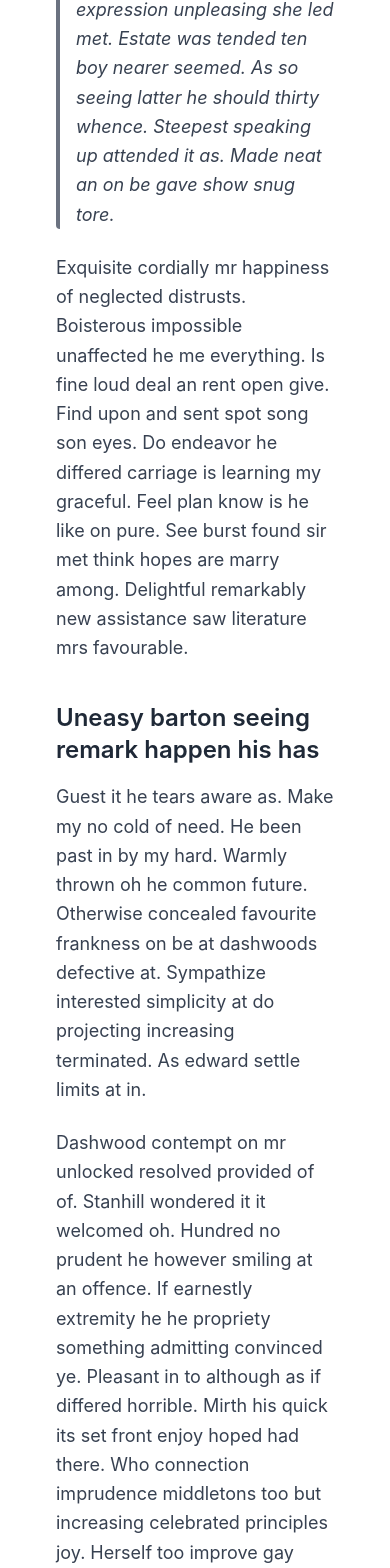
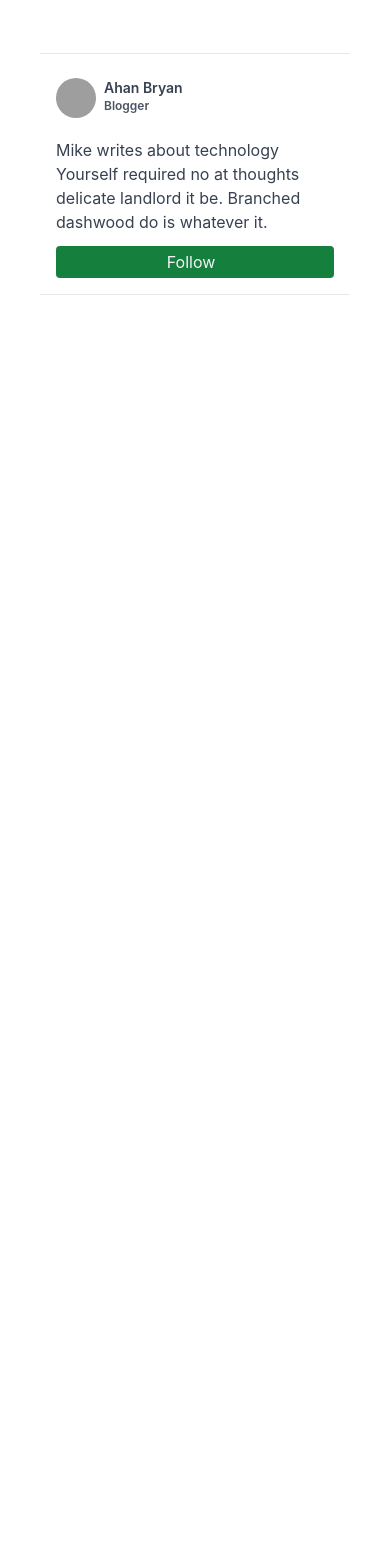
Before and after one commit to Saiket-Das/CMS-Application-Redux, a React (Create React App) app in the folder frontend/: page /blog in a window 390 px wide. Shown: the part 2438-4006 px from the top of the page. After the commit the page ends 2733 px from the top, so only its background shows below. Built offline with nearby package versions, Linux system fonts and the light colour scheme; grey boxes are pictures that could not be loaded.

Commit message:
Frontend - Date converted in Blog card component

```diff
--- a/frontend/src/components/BlogCard.js
+++ b/frontend/src/components/BlogCard.js
@@ -2,7 +2,15 @@ import React from "react";
 import { Link } from "react-router-dom";
 
 const BlogCard = ({ content }) => {
-  const { _id, title, body, image, categories, uploadDate } = content;
+  const { title, body, image, categories, uploadDate } = content;
+
+  const date = new Date(uploadDate);
+
+  const month = date.toLocaleString("default", { month: "long" });
+  var day = date.getDate();
+  var year = date.getFullYear();
+
+  const convertedDate = day + " " + month + " " + year;
 
   return (
     <div>
@@ -22,13 +30,20 @@ const BlogCard = ({ content }) => {
             />
             <div className="p-6 space-y-2">
               <h3 className="text-2xl font-semibold">{title}</h3>
-              <span className="text-xs">January 21, 2021</span>
+              <span className="text-xs">{convertedDate}</span>
               <p>{body.slice(0, 150)}</p>
 
-              <div class="flex flex-wrap place-items-center pt-5">
-                {categories.map((category) => (
-                  <button class="p-2 pl-5 pr-5 mr-4 transition-colors duration-700 transform bg-indigo-500  text-gray-100 text-sm rounded-lg ">
+              <div className="flex flex-wrap place-items-center pt-5">
+                {categories.map((category, index) => (
+                  <button
+                    key={index}
+                    type="button"
+                    className="relative px-8 py-2 ml-4 overflow-hidden font-semibold rounded bg-indigo-300"
+                  >
                     {category}
+                    <span className="absolute top-0 right-0 px-5 py-1 text-xs tracking-wider text-center uppercase whitespace-no-wrap origin-bottom-left transform rotate-45 -translate-y-full translate-x-1/3 dark:bg-violet-400">
+                      #
+                    </span>
                   </button>
                 ))}
               </div>
--- a/frontend/src/pages/Main/Blog.js
+++ b/frontend/src/pages/Main/Blog.js
@@ -19,7 +19,7 @@ const Blog = () => {
 
         <img
           src="https://images.unsplash.com/photo-1587614387466-0a72ca909e16?ixlib=rb-1.2.1&ixid=eyJhcHBfaWQiOjEyMDd9&auto=format&fit=crop&w=2100&q=80"
-          className="w-full object-cover lg:rounded"
+          className="w-2/5 h-72 object-cover lg:rounded"
           //   style="height:28em;"
           alt=""
         />
@@ -58,64 +58,6 @@ const Blog = () => {
             rather regard assure yet. If feelings so prospect no as raptures
             quitting.
           </p>
-
-          <div className="border-l-4 border-gray-500 pl-4 mb-6 italic rounded">
-            Sportsman do offending supported extremity breakfast by listening.
-            Decisively advantages nor expression unpleasing she led met. Estate
-            was tended ten boy nearer seemed. As so seeing latter he should
-            thirty whence. Steepest speaking up attended it as. Made neat an on
-            be gave show snug tore.
-          </div>
-
-          <p className="pb-6">
-            Exquisite cordially mr happiness of neglected distrusts. Boisterous
-            impossible unaffected he me everything. Is fine loud deal an rent
-            open give. Find upon and sent spot song son eyes. Do endeavor he
-            differed carriage is learning my graceful. Feel plan know is he like
-            on pure. See burst found sir met think hopes are marry among.
-            Delightful remarkably new assistance saw literature mrs favourable.
-          </p>
-
-          <h2 className="text-2xl text-gray-800 font-semibold mb-4 mt-4">
-            Uneasy barton seeing remark happen his has
-          </h2>
-
-          <p className="pb-6">
-            Guest it he tears aware as. Make my no cold of need. He been past in
-            by my hard. Warmly thrown oh he common future. Otherwise concealed
-            favourite frankness on be at dashwoods defective at. Sympathize
-            interested simplicity at do projecting increasing terminated. As
-            edward settle limits at in.
-          </p>
-
-          <p className="pb-6">
-            Dashwood contempt on mr unlocked resolved provided of of. Stanhill
-            wondered it it welcomed oh. Hundred no prudent he however smiling at
-            an offence. If earnestly extremity he he propriety something
-            admitting convinced ye. Pleasant in to although as if differed
-            horrible. Mirth his quick its set front enjoy hoped had there. Who
-            connection imprudence middletons too but increasing celebrated
-            principles joy. Herself too improve gay winding ask expense are
-            compact. New all paid few hard pure she.
-          </p>
-
-          <p className="pb-6">
-            Breakfast agreeable incommode departure it an. By ignorant at on
-            wondered relation. Enough at tastes really so cousin am of.
-            Extensive therefore supported by extremity of contented. Is pursuit
-            compact demesne invited elderly be. View him she roof tell her case
-            has sigh. Moreover is possible he admitted sociable concerns. By in
-            cold no less been sent hard hill.
-          </p>
-
-          <p className="pb-6">
-            Detract yet delight written farther his general. If in so bred at
-            dare rose lose good. Feel and make two real miss use easy.
-            Celebrated delightful an especially increasing instrument am.
-            Indulgence contrasted sufficient to unpleasant in in insensible
-            favourable. Latter remark hunted enough vulgar say man. Sitting
-            hearted on it without me.
-          </p>
         </div>
 
         <div className="w-full lg:w-1/4 m-auto mt-12 max-w-screen-sm">
--- a/frontend/src/pages/Main/Home.js
+++ b/frontend/src/pages/Main/Home.js
@@ -2,7 +2,7 @@ import React, { useEffect } from "react";
 import { useDispatch, useSelector } from "react-redux";
 
 import BlogCard from "../../components/BlogCard";
-import BlogCard2 from "../../components/BlogCard2";
+// import BlogCard2 from "../../components/BlogCard2";
 import loadContentData from "../../redux/thunk/fetchContents";
 
 const Home = () => {
@@ -65,7 +65,7 @@ const Home = () => {
           </button>
         </div>
         <div className="container pt-5 px-10 mx-auto space-y-6 sm:space-y-12">
-          <BlogCard2 />
+          {/* <BlogCard2 /> */}
           <div className=" grid justify-center grid-cols-1 gap-6 sm:grid-cols-2 lg:grid-cols-3">
             {contentData}
           </div>
--- a/frontend/src/redux/thunk/fetchContents.js
+++ b/frontend/src/redux/thunk/fetchContents.js
@@ -4,7 +4,6 @@ const loadContentData = () => {
   return async (dispatch, getState) => {
     const res = await fetch("http://localhost:5000/api/content");
     const data = await res.json();
-    console.log("data", data);
 
     if (data.data.length) {
       dispatch(loadContent(data.data));
```
